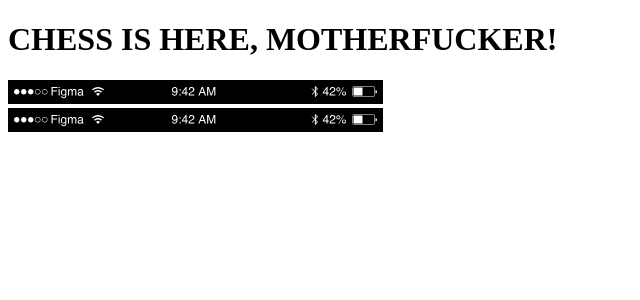
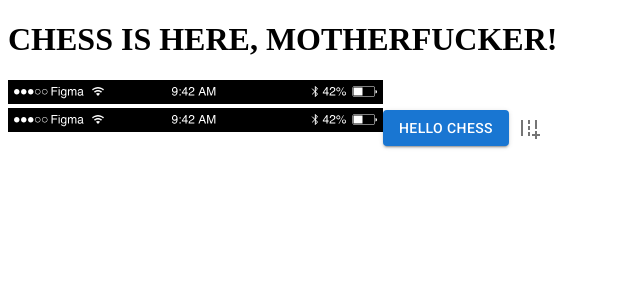
Before and after one commit to Jyboer13/CHESS, a React app: page / in a window 1280 px wide. Shown: the top 300 px of the page, without its empty margins (0-640 px from the left). Built offline with nearby package versions, Linux system fonts and the light colour scheme.

Commit message:
added mui

```diff
--- a/package.json
+++ b/package.json
@@ -47,6 +47,11 @@
     "webpack-merge": "^5.9.0"
   },
   "dependencies": {
+    "@emotion/react": "^11.11.1",
+    "@emotion/styled": "^11.11.0",
+    "@fontsource/roboto": "^5.0.8",
+    "@mui/icons-material": "^5.14.9",
+    "@mui/material": "^5.14.10",
     "react": "^18.2.0",
     "react-dom": "^18.2.0"
   }
--- a/src/App.tsx
+++ b/src/App.tsx
@@ -1,10 +1,8 @@
-import React, { useMemo } from "react";
 import Logo from "./assets/logo.svg";
 import { ReactComponent as Logo2 } from "./assets/logo.svg";
-
-// {
-//   "presets": ["@babel/preset-env", "@babel/preset-typescript"]
-// }
+import Button from "@mui/material/Button";
+import { IconButton } from "@mui/material";
+import AddRoadIcon from "@mui/icons-material/AddRoad";
 
 export const App = () => {
   console.log("CHESS IS HERE, MOTHERFUCKER!");
@@ -15,6 +13,10 @@
         <Logo2 />
       </div>
       <img src={Logo} alt="Logo" />
+      <Button variant="contained">Hello CHESS</Button>
+      <IconButton>
+        <AddRoadIcon />
+      </IconButton>
     </div>
   );
 };
```
Also changed, not shown: src/index.tsx (+6 -1 lines), 1 other file (tests, documents, lock files or other folders).
